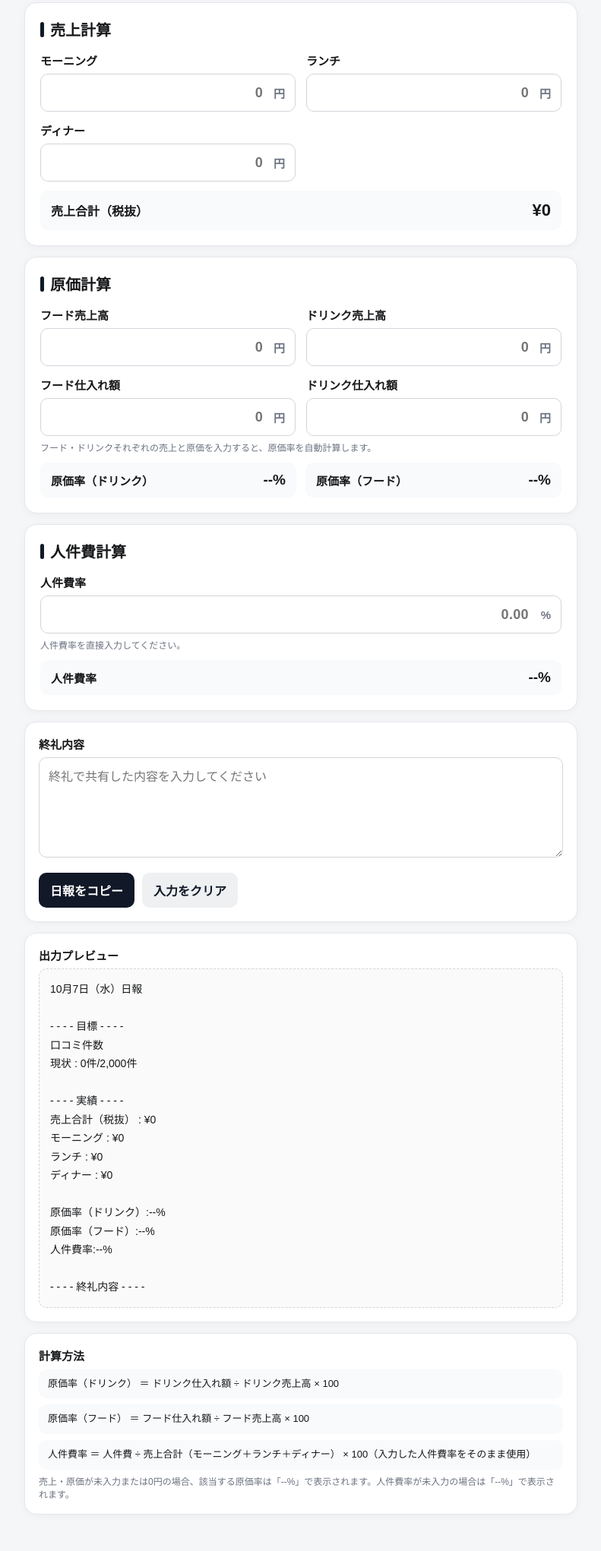
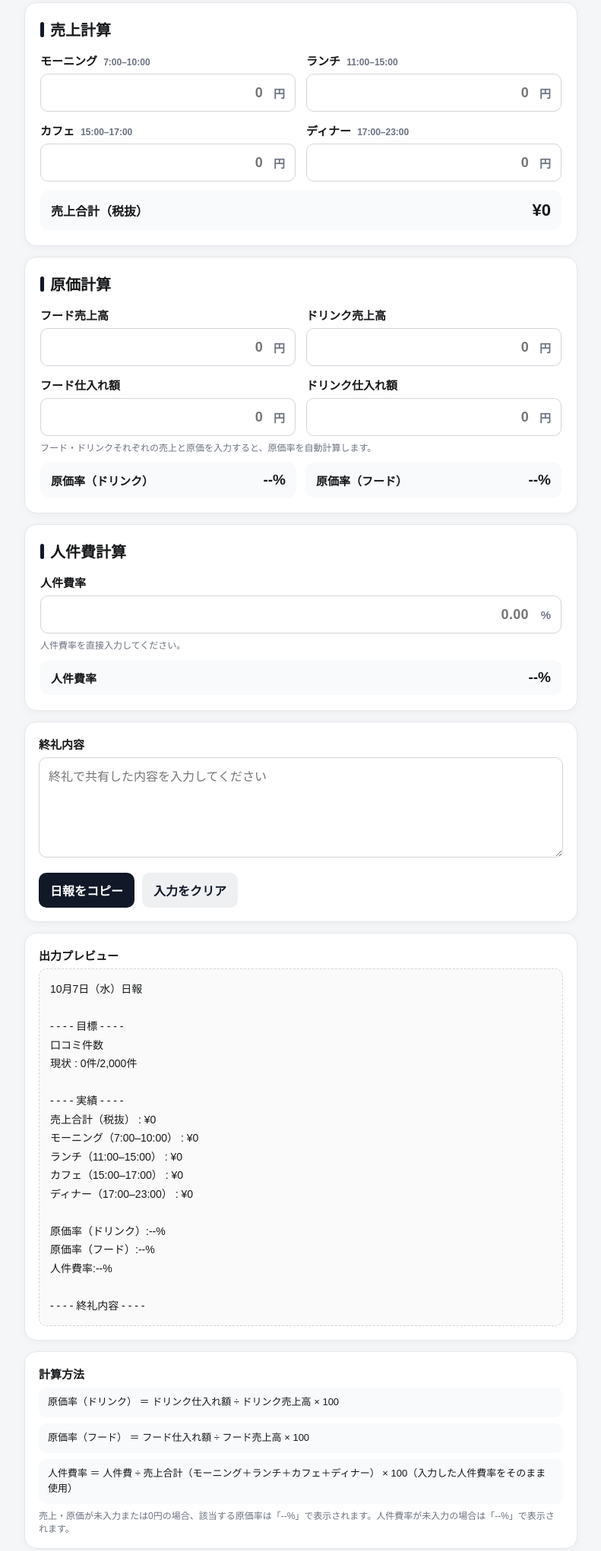
Before and after one commit to fdjkjs/sunsun, a plain HTML site: page index.html in a window 1280 px wide. Shown: the part 341-2383 px from the top of the page at 76% size, without its empty margins (244-1035 px from the left). Drawn offline with Linux system fonts and the light colour scheme.

Commit message:
Add files via upload

```diff
--- a/index.html
+++ b/index.html
@@ -30,7 +30,7 @@ input:focus,textarea:focus{border-color:#111827;box-shadow:0 0 0 3px rgba(17,24,
 .total{display:flex;justify-content:space-between;align-items:center;margin-top:12px;padding:13px 14px;background:#f8fafc;border-radius:10px;font-family:inherit}.total span{font-family:inherit;font-size:16px;font-weight:700}.total .v{font-family:inherit;font-size:22px;font-weight:800}
 .actions{display:flex;gap:10px;margin-top:16px;flex-wrap:wrap}button{border:0;border-radius:10px;padding:11px 15px;font:inherit;font-weight:800;cursor:pointer}.primary{background:var(--accent);color:#fff}.secondary{background:#eef0f2;color:#111827}.copied{opacity:.7}.copy-message{display:none;margin-top:12px;padding:12px 14px;background:#f8fafc;border:1px solid var(--line);border-radius:10px;text-align:center;font-weight:700;font-size:14px}.copy-message.show{display:block}
 .preview{white-space:pre-wrap;line-height:1.75;background:#fafafa;border:1px dashed #d1d5db;border-radius:10px;padding:14px;font-family:inherit;font-size:14px}
-.small{font-size:12px;color:var(--muted);margin-top:6px}.calculation-note .formula{padding:9px 12px;margin-top:8px;background:#f8fafc;border-radius:10px;font-size:13px;line-height:1.6}.calc-grid{margin-top:12px}.calc{display:flex;justify-content:space-between;align-items:center;padding:12px 14px;background:#f8fafc;border-radius:10px;font-size:15px;font-weight:700}.calc strong{font-size:19px}
+.small{font-size:12px;color:var(--muted);margin-top:6px}.input-block label .small{display:inline;font-weight:600;margin-left:4px}.calculation-note .formula{padding:9px 12px;margin-top:8px;background:#f8fafc;border-radius:10px;font-size:13px;line-height:1.6}.calc-grid{margin-top:12px}.calc{display:flex;justify-content:space-between;align-items:center;padding:12px 14px;background:#f8fafc;border-radius:10px;font-size:15px;font-weight:700}.calc strong{font-size:19px}
 @media(max-width:600px){.grid,.input-group{grid-template-columns:1fr}.full{grid-column:auto}.input-block input{min-height:54px;font-size:19px}.grid input[type="date"]{width:100%;max-width:100%;min-height:54px;font-size:16px}.section-title{font-size:18px}.total span{font-size:15px}.total .v{font-size:21px}}
 </style>
 </head>
@@ -60,9 +60,10 @@ input:focus,textarea:focus{border-color:#111827;box-shadow:0 0 0 3px rgba(17,24,
   <div class="card input-card">
     <h2 class="section-title">売上計算</h2>
     <div class="input-group">
-      <div class="input-block"><label for="morning">モーニング</label><div class="unit-input"><input id="morning" type="text" inputmode="numeric" pattern="[0-9]*" placeholder="0" aria-label="モーニング売上"><span class="unit">円</span></div></div>
-      <div class="input-block"><label for="lunch">ランチ</label><div class="unit-input"><input id="lunch" type="text" inputmode="numeric" pattern="[0-9]*" placeholder="0" aria-label="ランチ売上"><span class="unit">円</span></div></div>
-      <div class="input-block"><label for="dinner">ディナー</label><div class="unit-input"><input id="dinner" type="text" inputmode="numeric" pattern="[0-9]*" placeholder="0" aria-label="ディナー売上"><span class="unit">円</span></div></div>
+      <div class="input-block"><label for="morning">モーニング <span class="small">7:00–10:00</span></label><div class="unit-input"><input id="morning" type="text" inputmode="numeric" pattern="[0-9]*" placeholder="0" aria-label="モーニング売上"><span class="unit">円</span></div></div>
+      <div class="input-block"><label for="lunch">ランチ <span class="small">11:00–15:00</span></label><div class="unit-input"><input id="lunch" type="text" inputmode="numeric" pattern="[0-9]*" placeholder="0" aria-label="ランチ売上"><span class="unit">円</span></div></div>
+      <div class="input-block"><label for="cafe">カフェ <span class="small">15:00–17:00</span></label><div class="unit-input"><input id="cafe" type="text" inputmode="numeric" pattern="[0-9]*" placeholder="0" aria-label="カフェ売上"><span class="unit">円</span></div></div>
+      <div class="input-block"><label for="dinner">ディナー <span class="small">17:00–23:00</span></label><div class="unit-input"><input id="dinner" type="text" inputmode="numeric" pattern="[0-9]*" placeholder="0" aria-label="ディナー売上"><span class="unit">円</span></div></div>
     </div>
     <div class="total"><span>売上合計（税抜）</span><span class="v" id="total">¥0</span></div>
   </div>
@@ -111,14 +112,14 @@ input:focus,textarea:focus{border-color:#111827;box-shadow:0 0 0 3px rgba(17,24,
     <label>計算方法</label>
     <div class="formula">原価率（ドリンク） ＝ ドリンク仕入れ額 ÷ ドリンク売上高 × 100</div>
     <div class="formula">原価率（フード） ＝ フード仕入れ額 ÷ フード売上高 × 100</div>
-    <div class="formula">人件費率 ＝ 人件費 ÷ 売上合計（モーニング＋ランチ＋ディナー） × 100（入力した人件費率をそのまま使用）</div>
+    <div class="formula">人件費率 ＝ 人件費 ÷ 売上合計（モーニング＋ランチ＋カフェ＋ディナー） × 100（入力した人件費率をそのまま使用）</div>
     <div class="small">売上・原価が未入力または0円の場合、該当する原価率は「--%」で表示されます。人件費率が未入力の場合は「--%」で表示されます。</div>
   </div>
 </div>
 <script>
 const $=id=>document.getElementById(id);
-const ids=['date','reviews','morning','lunch','dinner','foodSales','drinkSales','foodCost','drinkCost','laborRateInput','closing'];
-['reviews','morning','lunch','dinner','foodSales','drinkSales','foodCost','drinkCost'].forEach(id=>$(id).addEventListener('input',e=>{e.target.value=e.target.value.replace(/[^0-9]/g,'')}));
+const ids=['date','reviews','morning','lunch','cafe','dinner','foodSales','drinkSales','foodCost','drinkCost','laborRateInput','closing'];
+['reviews','morning','lunch','cafe','dinner','foodSales','drinkSales','foodCost','drinkCost'].forEach(id=>$(id).addEventListener('input',e=>{e.target.value=e.target.value.replace(/[^0-9]/g,'')}));
 $('laborRateInput').addEventListener('input',e=>{e.target.value=e.target.value.replace(/[^0-9.]/g,'');const parts=e.target.value.split('.');if(parts.length>2)e.target.value=parts[0]+'.'+parts.slice(1).join('');});
 function pad2(n){return String(n).padStart(2,'0')}
 function yen(v){return '¥'+Math.round(Number(v||0)).toLocaleString('ja-JP')}
@@ -131,10 +132,10 @@ function weekday(dateStr){
 function build(){
   const date=$('date').value;
   const reviews=$('reviews').value===''?'0':Number($('reviews').value).toLocaleString('ja-JP');
-  const m=Number($('morning').value||0), l=Number($('lunch').value||0), d=Number($('dinner').value||0);
+  const m=Number($('morning').value||0), l=Number($('lunch').value||0), c=Number($('cafe').value||0), d=Number($('dinner').value||0);
   const foodSales=Number($('foodSales').value||0), drinkSales=Number($('drinkSales').value||0);
   const foodCost=Number($('foodCost').value||0), drinkCost=Number($('drinkCost').value||0);
-  const total=m+l+d;
+  const total=m+l+c+d;
   const drinkRate=rate(drinkCost,$('drinkSales').value);
   const foodRate=rate(foodCost,$('foodSales').value);
   const laborRateInput=String($('laborRateInput').value).trim();
@@ -151,9 +152,10 @@ function build(){
 
 - - - - 実績 - - - -
 売上合計（税抜） : ${yen(total)}
-モーニング : ${yen(m)}
-ランチ : ${yen(l)}
-ディナー : ${yen(d)}
+モーニング（7:00–10:00） : ${yen(m)}
+ランチ（11:00–15:00） : ${yen(l)}
+カフェ（15:00–17:00） : ${yen(c)}
+ディナー（17:00–23:00） : ${yen(d)}
 
 原価率（ドリンク）:${drinkRate}
 原価率（フード）:${foodRate}
```
